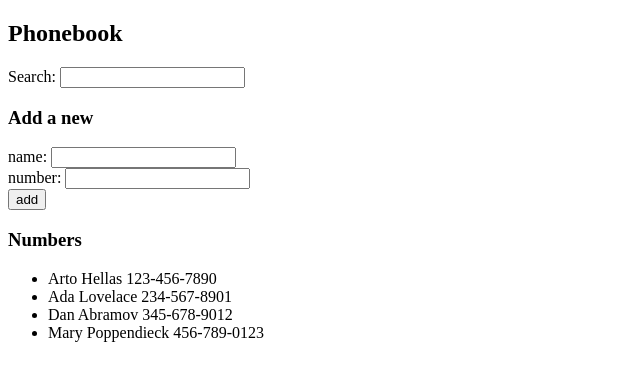
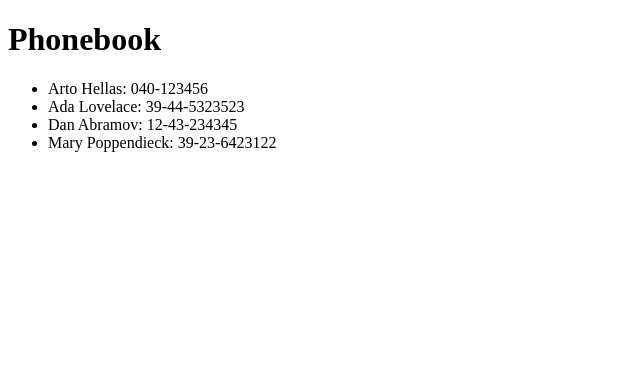
Before and after one commit to jesusbloise/Parte-1-Fullstackopen-, a React (Vite) app: page / in a window 1280 px wide. Shown: the top 380 px of the page, without its empty margins (0-640 px from the left). Built offline with nearby package versions, Linux system fonts and the light colour scheme; data requests are answered from the project's data file.

Commit message:
ejercicio 2.11 levantando otro local para usarlo como base de datos

```diff
--- /dev/null
+++ b/db.json
@@ -0,0 +1,24 @@
+{
+    "persons":[
+      {
+        "name": "Arto Hellas",
+        "number": "040-123456",
+        "id": 1
+      },
+      {
+        "name": "Ada Lovelace",
+        "number": "39-44-5323523",
+        "id": 2
+      },
+      {
+        "name": "Dan Abramov",
+        "number": "12-43-234345",
+        "id": 3
+      },
+      {
+        "name": "Mary Poppendieck",
+        "number": "39-23-6423122",
+        "id": 4
+      }
+    ]
+  }
--- a/src/App.jsx
+++ b/src/App.jsx
@@ -1,66 +1,30 @@
-import { useState } from 'react';
-import Filter from './components/Filter';
-import PersonForm from './components/PersonForm';
-import Persons from './components/Persons';
+import React, { useEffect, useState } from 'react';
+import axios from 'axios';
 
 const App = () => {
-  const [persons, setPersons] = useState([
-    { name: 'Arto Hellas', number: '123-456-7890' },
-    { name: 'Ada Lovelace', number: '234-567-8901' },
-    { name: 'Dan Abramov', number: '345-678-9012' },
-    { name: 'Mary Poppendieck', number: '456-789-0123' }
-  ]);
-  const [newName, setNewName] = useState('');
-  const [newNumber, setNewNumber] = useState('');
-  const [searchTerm, setSearchTerm] = useState('');
+  const [persons, setPersons] = useState([]);
 
-  const handleNameChange = (event) => {
-    setNewName(event.target.value);
-  };
-
-  const handleNumberChange = (event) => {
-    setNewNumber(event.target.value);
-  };
-
-  const handleSearchChange = (event) => {
-    setSearchTerm(event.target.value);
-  };
-
-  const addPerson = (event) => {
-    event.preventDefault();
-    if (persons.some(person => person.name.toLowerCase() === newName.toLowerCase())) {
-      alert(`${newName} ya existe en la agenda telefónica`);
-      return;
-    }
-    const newPerson = { name: newName, number: newNumber };
-    setPersons(persons.concat(newPerson));
-    setNewName('');
-    setNewNumber('');
-  };
-
-  const filteredPersons = persons.filter(person =>
-    person.name.toLowerCase().includes(searchTerm.toLowerCase())
-  );
+  useEffect(() => {
+    console.log('Fetching data');
+    axios
+      .get('http://localhost:3001/persons')
+      .then(response => {
+        console.log('Data fetched');
+        setPersons(response.data);
+      })
+      .catch(error => {
+        console.error('Error fetching data:', error);
+      });
+  }, []);
 
   return (
     <div>
-      <h2>Phonebook</h2>
-
-      <Filter searchTerm={searchTerm} onSearchChange={handleSearchChange} />
-
-      <h3>Add a new</h3>
-
-      <PersonForm
-        newName={newName}
-        newNumber={newNumber}
-        onNameChange={handleNameChange}
-        onNumberChange={handleNumberChange}
-        onSubmit={addPerson}
-      />
-
-      <h3>Numbers</h3>
-
-      <Persons persons={filteredPersons} />
+      <h1>Phonebook</h1>
+      <ul>
+        {persons.map(person => (
+          <li key={person.id}>{person.name}: {person.number}</li>
+        ))}
+      </ul>
     </div>
   );
 };
--- a/src/main.jsx
+++ b/src/main.jsx
@@ -1,35 +1,39 @@
+// import axios from 'axios'
+
+// const promise = axios.get('http://localhost:3001/notes')
+// console.log(promise)
+
+// const promise2 = axios.get('http://localhost:3001/foobar')
+// console.log(promise2)
+
+// const promise = axios.get('http://localhost:3001/notes')
+
+// promise.then(response => {
+//   console.log(response)
+// })
+
+// axios.get('http://localhost:3001/notes').then(response => {
+//   const notes = response.data
+//   console.log(notes)
+// })
+
+// axios
+//   .get('http://localhost:3001/notes')
+//   .then(response => {
+//     const notes = response.data
+//     console.log(notes)
+//   })
+
 // import ReactDOM from 'react-dom/client'
-
+// import axios from 'axios'
 // import App from './App'
 
-// ReactDOM.createRoot(document.getElementById('root')).render(<App />)
-//map
-import React from 'react'
-import ReactDOM from 'react-dom/client'
+// axios.get('http://localhost:3001/notes').then(response => {
+//   const notes = response.data
+//   ReactDOM.createRoot(document.getElementById('root')).render(<App notes={notes} />)
+// })
 
-import App from './App'
+import ReactDOM from "react-dom/client";
+import App from "./App";
 
-const notes = [
-  {
-    id: 1,
-    content: 'HTML is easy',
-    important: true
-  },
-  {
-    id: 2,
-    content: 'Browser can execute only JavaScript',
-    important: false
-  },
-  {
-    id: 3,
-    content: 'GET and POST are the most important methods of HTTP protocol',
-    important: true
-  }
-]
-const result = notes.map(note => note.id)
-console.log(result)
-
-ReactDOM.createRoot(document.getElementById('root')).render(
-  <App notes={notes} />
-)
-//hasta aqui
+ReactDOM.createRoot(document.getElementById("root")).render(<App />);
```
Also changed, not shown: package.json (+7 -0 lines), src/components/Note.jsx (added, +7 -0 lines), 1 other file (tests, documents, lock files or other folders).
